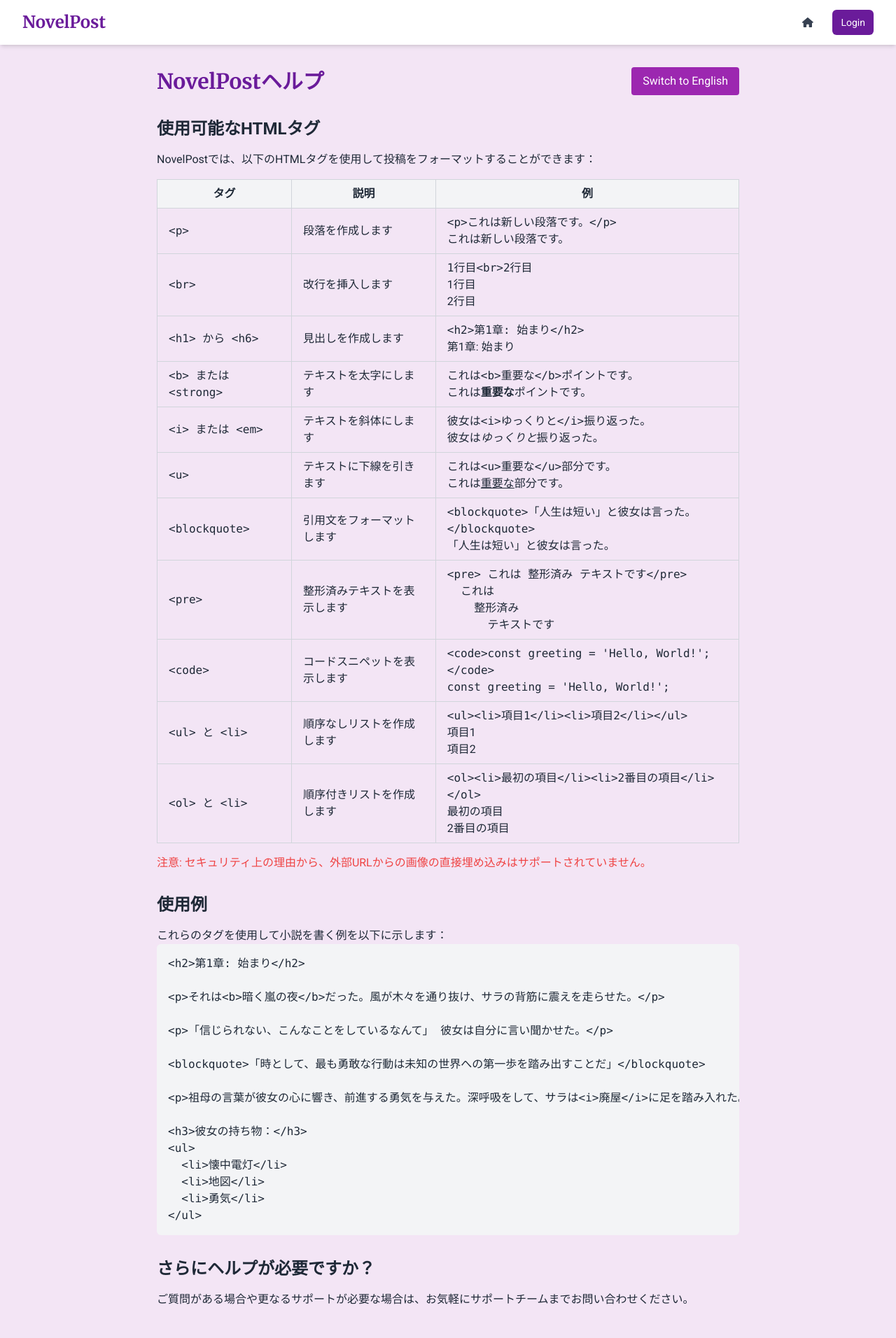
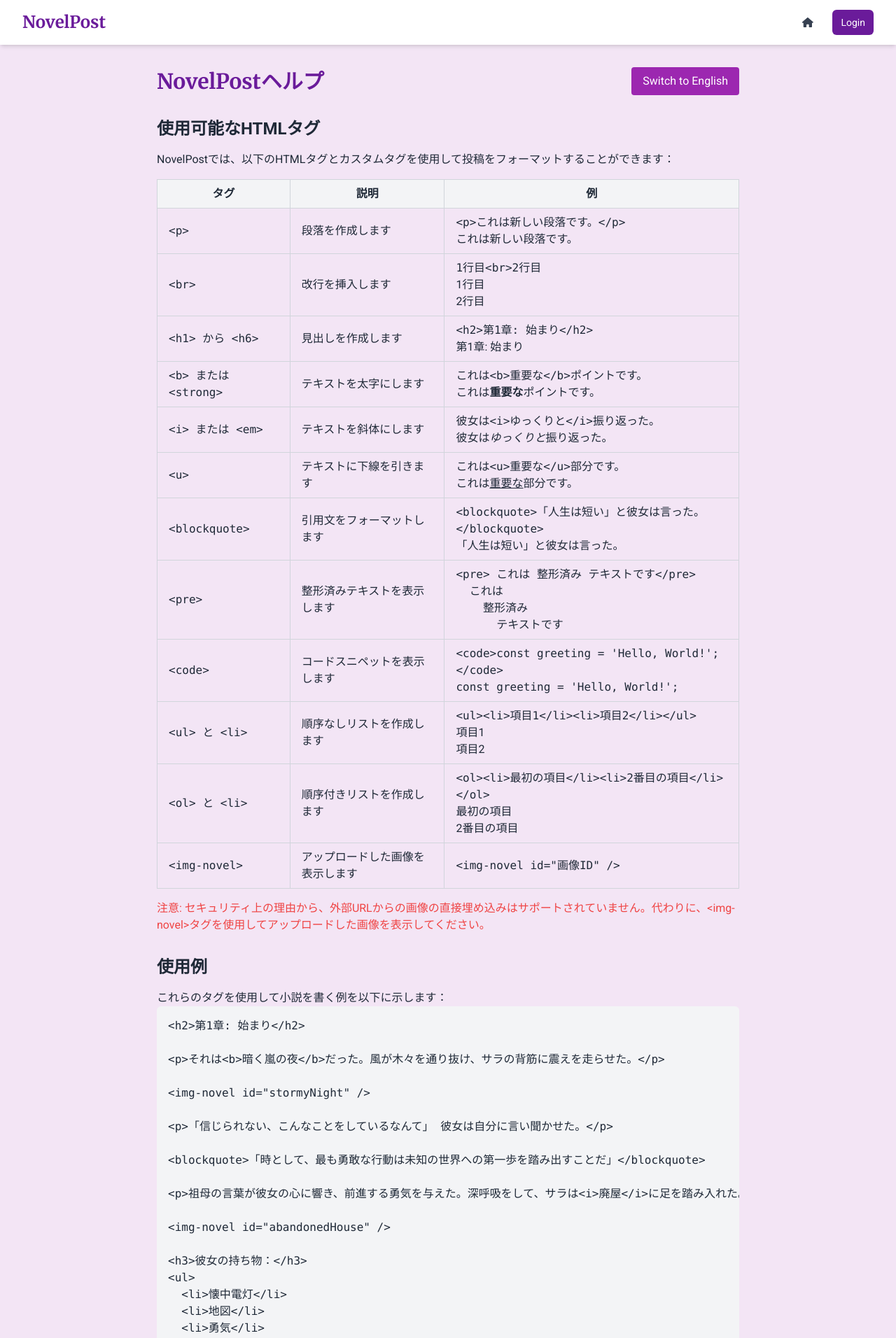
Before and after one commit to Satoshi5884/novelpost, a React (Create React App) app: page /help in a window 1280 px wide. Shown: the top 1912 px of the page at 70% size. Built offline with nearby package versions, Linux system fonts and the light colour scheme; no server answers.

Commit message:
Fix: Error03

```diff
--- a/src/components/HelpPage.js
+++ b/src/components/HelpPage.js
@@ -8,7 +8,7 @@ const HelpPage = () => {
       title: "NovelPostヘルプ",
       htmlTags: {
         title: "使用可能なHTMLタグ",
-        intro: "NovelPostでは、以下のHTMLタグを使用して投稿をフォーマットすることができます：",
+        intro: "NovelPostでは、以下のHTMLタグとカスタムタグを使用して投稿をフォーマットすることができます：",
         tags: [
           { tag: "<p>", description: "段落を作成します", example: "<p>これは新しい段落です。</p>" },
           { tag: "<br>", description: "改行を挿入します", example: "1行目<br>2行目" },
@@ -21,9 +21,10 @@ const HelpPage = () => {
           { tag: "<code>", description: "コードスニペットを表示します", example: "<code>const greeting = 'Hello, World!';</code>" },
           { tag: "<ul> と <li>", description: "順序なしリストを作成します", example: "<ul><li>項目1</li><li>項目2</li></ul>" },
           { tag: "<ol> と <li>", description: "順序付きリストを作成します", example: "<ol><li>最初の項目</li><li>2番目の項目</li></ol>" },
+          { tag: "<img-novel>", description: "アップロードした画像を表示します", example: "<img-novel id=\"画像ID\" />" },
         ],
       },
-      imageWarning: "注意: セキュリティ上の理由から、外部URLからの画像の直接埋め込みはサポートされていません。",
+      imageWarning: "注意: セキュリティ上の理由から、外部URLからの画像の直接埋め込みはサポートされていません。代わりに、<img-novel>タグを使用してアップロードした画像を表示してください。",
       exampleUsage: {
         title: "使用例",
         intro: "これらのタグを使用して小説を書く例を以下に示します：",
@@ -38,7 +39,7 @@ const HelpPage = () => {
       title: "NovelPost Help",
       htmlTags: {
         title: "Available HTML Tags",
-        intro: "In NovelPost, you can use the following HTML tags to format your posts:",
+        intro: "In NovelPost, you can use the following HTML tags and custom tags to format your posts:",
         tags: [
           { tag: "<p>", description: "Creates a paragraph", example: "<p>This is a new paragraph.</p>" },
           { tag: "<br>", description: "Inserts a line break", example: "Line 1<br>Line 2" },
@@ -51,9 +52,10 @@ const HelpPage = () => {
           { tag: "<code>", description: "Displays a code snippet", example: "<code>const greeting = 'Hello, World!';</code>" },
           { tag: "<ul> and <li>", description: "Creates an unordered list", example: "<ul><li>Item 1</li><li>Item 2</li></ul>" },
           { tag: "<ol> and <li>", description: "Creates an ordered list", example: "<ol><li>First item</li><li>Second item</li></ol>" },
+          { tag: "<img-novel>", description: "Displays an uploaded image", example: "<img-novel id=\"imageID\" />" },
         ],
       },
-      imageWarning: "Note: For security reasons, direct embedding of images from external URLs is not supported.",
+      imageWarning: "Note: For security reasons, direct embedding of images from external URLs is not supported. Instead, use the <img-novel> tag to display uploaded images.",
       exampleUsage: {
         title: "Example Usage",
         intro: "Here's an example of how you might use these tags in your novel:",
@@ -117,11 +119,15 @@ const HelpPage = () => {
 
 <p>${language === 'ja' ? 'それは<b>暗く嵐の夜</b>だった。風が木々を通り抜け、サラの背筋に震えを走らせた。' : 'It was a <b>dark and stormy</b> night. The wind howled through the trees, sending shivers down Sarah\'s spine.'}</p>
 
+<img-novel id="stormyNight" />
+
 <p>${language === 'ja' ? '「信じられない、こんなことをしているなんて」' : '"I can\'t believe I\'m doing this,"'} ${language === 'ja' ? '彼女は自分に言い聞かせた。' : 'she muttered to herself.'}</p>
 
 <blockquote>${language === 'ja' ? '「時として、最も勇敢な行動は未知の世界への第一歩を踏み出すことだ」' : '"Sometimes, the bravest thing we can do is take that first step into the unknown."'}</blockquote>
 
 <p>${language === 'ja' ? '祖母の言葉が彼女の心に響き、前進する勇気を与えた。深呼吸をして、サラは<i>廃屋</i>に足を踏み入れた。' : 'Her grandmother\'s words echoed in her mind, giving her the courage to continue. With a deep breath, Sarah stepped into the <i>abandoned house</i>.'}</p>
+
+<img-novel id="abandonedHouse" />
 
 <h3>${language === 'ja' ? '彼女の持ち物：' : 'Her possessions:'}</h3>
 <ul>
```
